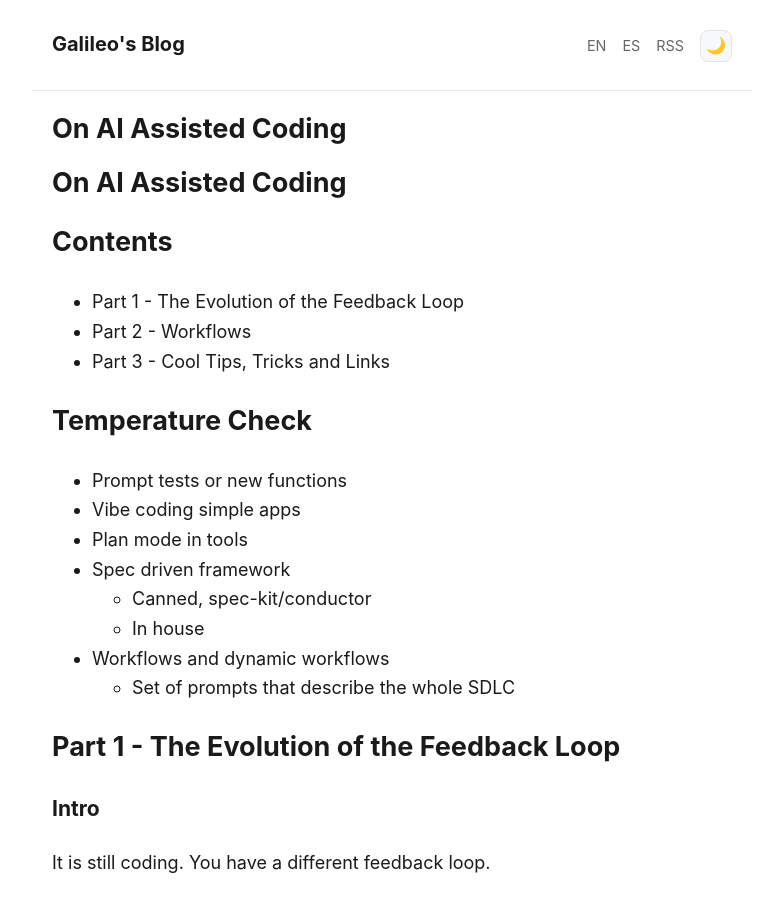
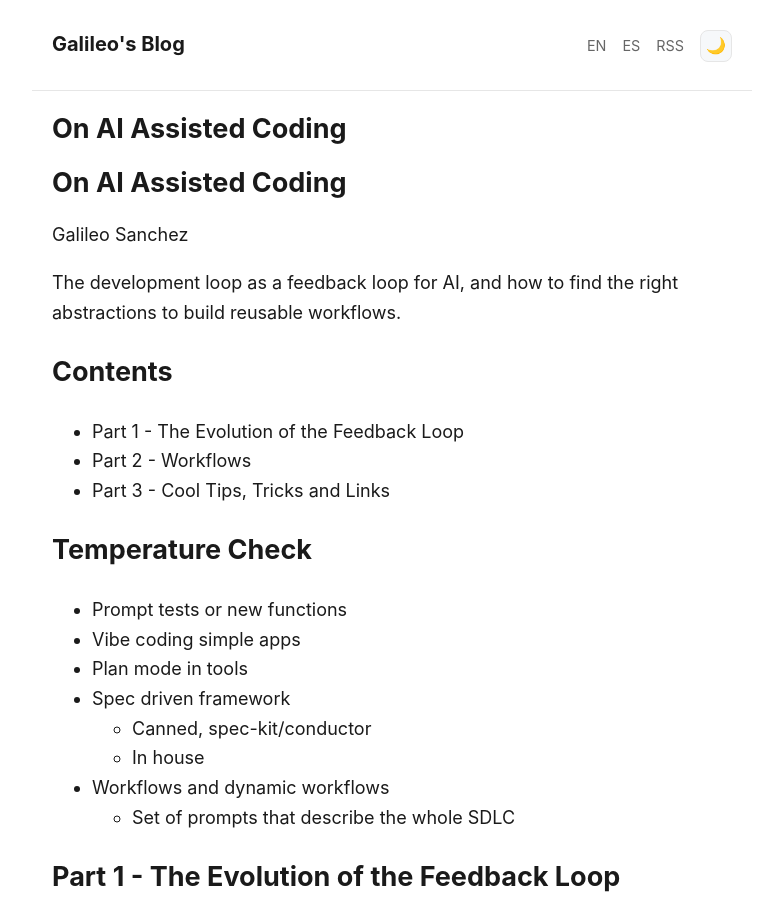
Before and after one commit to galileopy/blog, a Jekyll site: the page built from presentations/ai-assisted-coding-intro/outline.md, in a window 1280 px wide and 900 px high. Shown: the whole window, without its empty margins (248-1031 px from the left). Built offline with Jekyll 4.4.1, drawn with Linux system fonts in a browser that asks for light colours; our own code applies the rules of GitHub Pages for plain Markdown files.

Commit message:
docs(presentations): add byline and thesis to the title slide

```diff
--- a/presentations/ai-assisted-coding-intro/index.html
+++ b/presentations/ai-assisted-coding-intro/index.html
@@ -48,9 +48,9 @@
   <div class="chevron left"></div>
   <div class="chevron right soft"></div>
   <div class="slide-inner">
-    <p class="eyebrow">Talk</p>
+    <p class="eyebrow">Galileo Sanchez</p>
     <h1 class="d-xxl">On AI Assisted<br>Coding</h1>
-    <p class="body-lg muted" style="margin-top:28px;">Feedback loops, workflows, and where to go next.</p>
+    <p class="body-lg muted" style="margin-top:28px;max-width:760px;">The development loop as a feedback loop for AI, and how to find the right abstractions to build reusable workflows.</p>
   </div>
   <aside class="notes">Opener.</aside>
 </section>
--- a/presentations/ai-assisted-coding-intro/outline.md
+++ b/presentations/ai-assisted-coding-intro/outline.md
@@ -1,4 +1,8 @@
 # On AI Assisted Coding
+Galileo Sanchez
+
+The development loop as a feedback loop for AI, and how to find the right
+abstractions to build reusable workflows.
 
 ## Contents
 - Part 1 - The Evolution of the Feedback Loop
```
Also changed, not shown: 1 other file.
